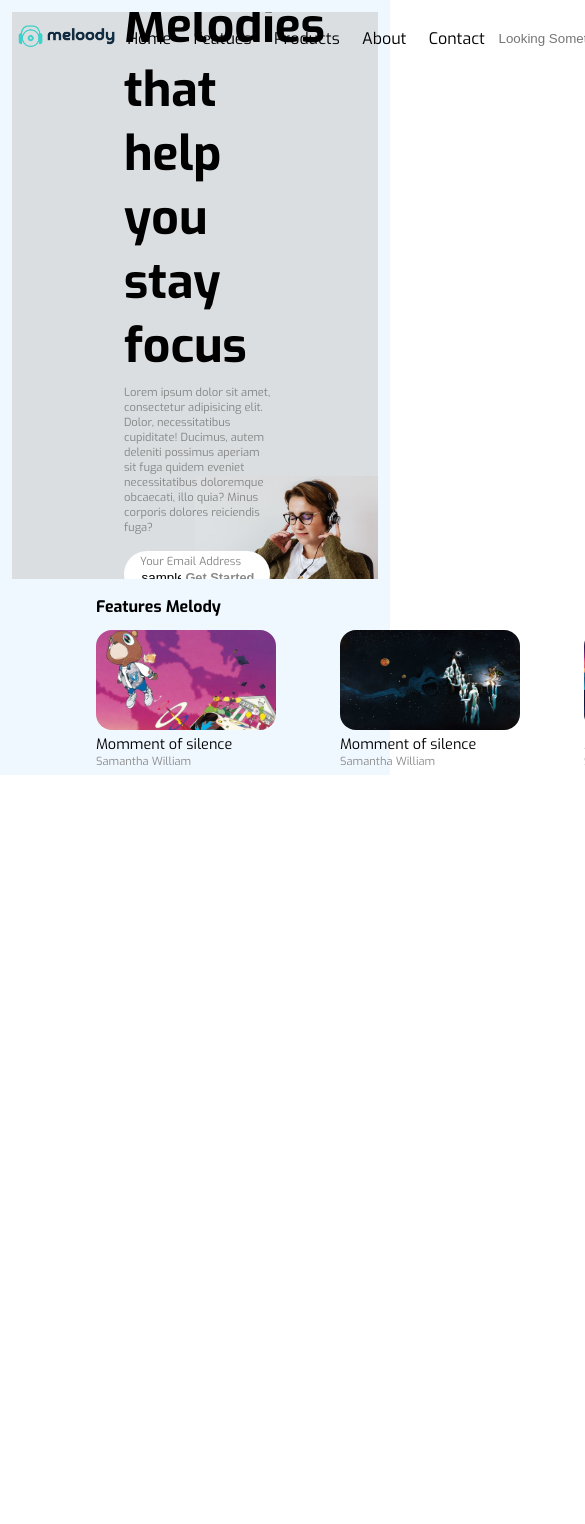
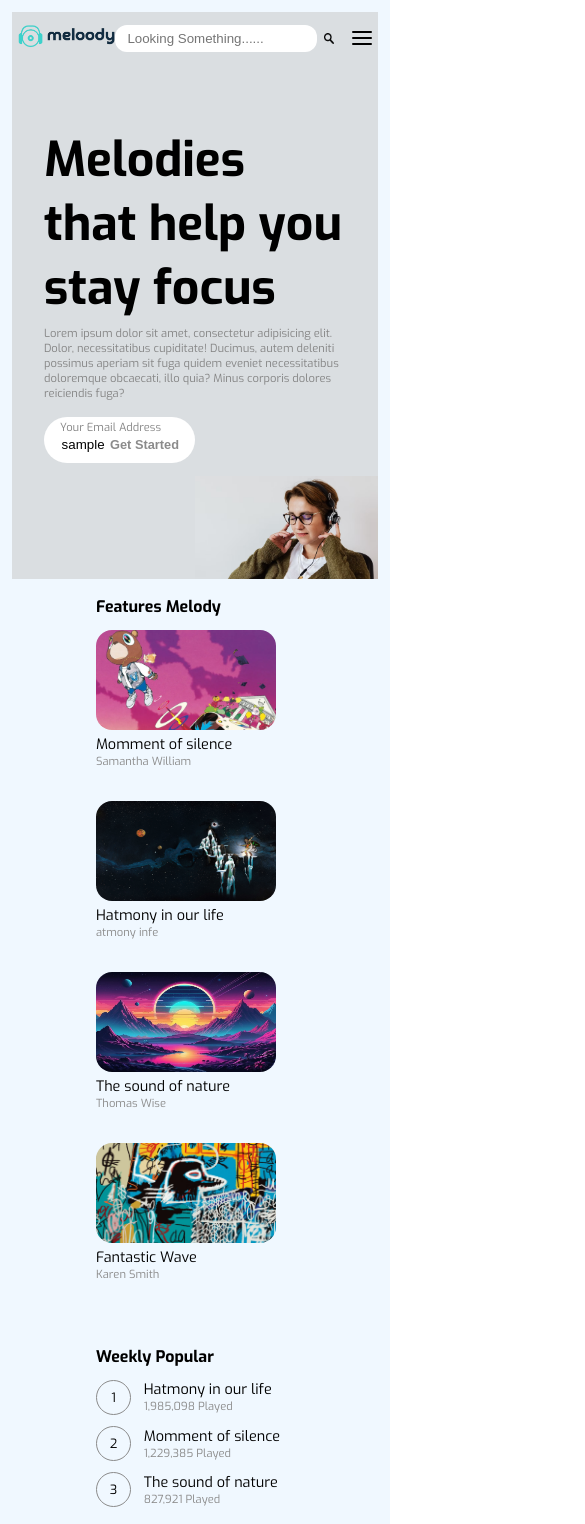
Before and after one commit to it-Shoeb/OctaNet_01, a plain HTML site: page index.html in a window 390 px wide. Shown: the top 1524 px of the page, 585 px wide, since content can reach past the window. Before the commit the page ends 844 px from the top, so only its background shows below. Drawn offline with Linux system fonts and the light colour scheme.

Commit message:
finalize the project

```diff
--- a/index.html
+++ b/index.html
@@ -29,10 +29,12 @@
           <li><a href="#contact" class="link" id="link">Contact</a></li>
         </ul>
 
+
         <div class="navbar-searchContainer">
           <input type="text" placeholder="Looking Something......" />
           <img src="./assets/Search1.png" alt="" />
         </div>
+          <img class="menu" src="./assets/menu - Copy.svg" alt="">
       </div>
     </header>
 
@@ -66,24 +68,24 @@
           </div>
           <div class="feature">
             <img src="./assets/c7cc16d775e5ff62871684da879b43c5.jpeg" width="180px" />
-            <p class="feature-name name">Momment of silence</p>
-            <p class="feature-info info">Samantha William</p>
+            <p class="feature-name name">Hatmony in our life</p>
+            <p class="feature-info info">atmony infe</p>
           </div>
           <div class="feature">
             <img src="./assets/retro-background-futuristic-landscape-1980s-style-digital-retro-landscape-cyber-surface-retro-music-album-cover-template-sun-space-mountains_1029476-163392.jpg" width="180px" />
-            <p class="feature-name name">Momment of silence</p>
-            <p class="feature-info info">Samantha William</p>
+            <p class="feature-name name">The sound of nature</p>
+            <p class="feature-info info">Thomas Wise</p>
           </div>
           <div class="feature">
             <img src="./assets/TheNewAbnormal.webp" width="180px" />
-            <p class="feature-name name">Momment of silence</p>
-            <p class="feature-info info">Samantha William</p>
+            <p class="feature-name name">Fantastic Wave</p>
+            <p class="feature-info info">Karen Smith</p>
           </div>
         </div>
       </div>
       <div class="populars">
         <p class="subHeading weeklypopular">Weekly Popular</p>
-        <div class="popular-lhs">
+        <div class="popular-rhs">
           <div class="popular">
             <div class="count">1</div>
             <div class="popular-content">
@@ -91,8 +93,23 @@
               <p class="popular-info info">1,985,098 Played</p>
             </div>
           </div>
+          <div class="popular">
+            <div class="count">2</div>
+            <div class="popular-content">
+              <p class="popular-name name">Momment of silence</p>
+              <p class="popular-info info">1,229,385 Played</p>
+            </div>
+          </div>
+          <div class="popular">
+            <div class="count">3</div>
+            <div class="popular-content">
+              <p class="popular-name name">The sound of nature</p>
+              <p class="popular-info info">827,921 Played</p>
+            </div>
+          </div>
         </div>
       </div>
     </div>
+    <script src="script.js"></script>
   </body>
 </html>
--- a/script.js
+++ b/script.js
@@ -0,0 +1,13 @@
+const menu = document.querySelector('.menu')
+const links = document.querySelector('.nav-links')
+const link= document.querySelectorAll('.link')
+
+menu.addEventListener('click', () => {
+    links.classList.toggle('active')
+})
+
+link.forEach(element => {
+    element.addEventListener('click', () => {
+        links.classList.remove('active')
+    })
+});
--- a/style.css
+++ b/style.css
@@ -172,6 +172,7 @@ header{
     padding: .35rem 6rem;
     background-color: aliceblue;
     display: flex;
+    flex-wrap: wrap;
     align-items: center;
     justify-content: space-between;
 }
@@ -183,7 +184,8 @@ header{
 
 .features-lhs{
     display: flex;
-    gap: 0 4rem;
+    flex-wrap: wrap;
+    gap: 2rem 4rem;
 }
 
 .feature img{
@@ -204,3 +206,66 @@ header{
     color: #8b8b8b;
     font-size: .7rem;
 }
+
+.popular{
+    display: flex;
+    gap: 0 .8rem;
+    align-items: center;
+    margin: .7rem 0;
+}
+
+.count{
+    border: solid #8b8b8b 1px;
+    border-radius: 100px;
+    aspect-ratio: 1/1;
+    height: 35px;
+    font-size: .8rem;
+    display: flex;
+    align-items: center;
+    justify-content: center;
+}
+
+.menu{
+    display: none;
+}
+
+@media (max-width:840px){
+    .nav-links{
+        flex-direction: column;
+        position: absolute;
+        height: 100vh;
+        width: 100%;
+        background-color: #8b8b8b;
+        top: 0;
+        left: 100%;
+        display: none;
+        align-items: center;
+        justify-content: center;
+        font-size: 2rem;
+        gap: 2rem 0;
+    }
+
+    .features-container{
+        gap: 4rem;
+    }
+
+    .nav-links.active{
+        display: flex;
+        left: 0;
+    }
+    .menu{
+        margin-left: 1rem;
+        display: block;
+    }
+
+    .hero-lhs{
+        width: 100%;
+        margin: 0;
+        padding: 2rem;
+    }
+
+    .form-container{
+        width: 50%;
+    }
+
+}
```
Also changed, not shown: assets/menu - Copy.svg (added).
